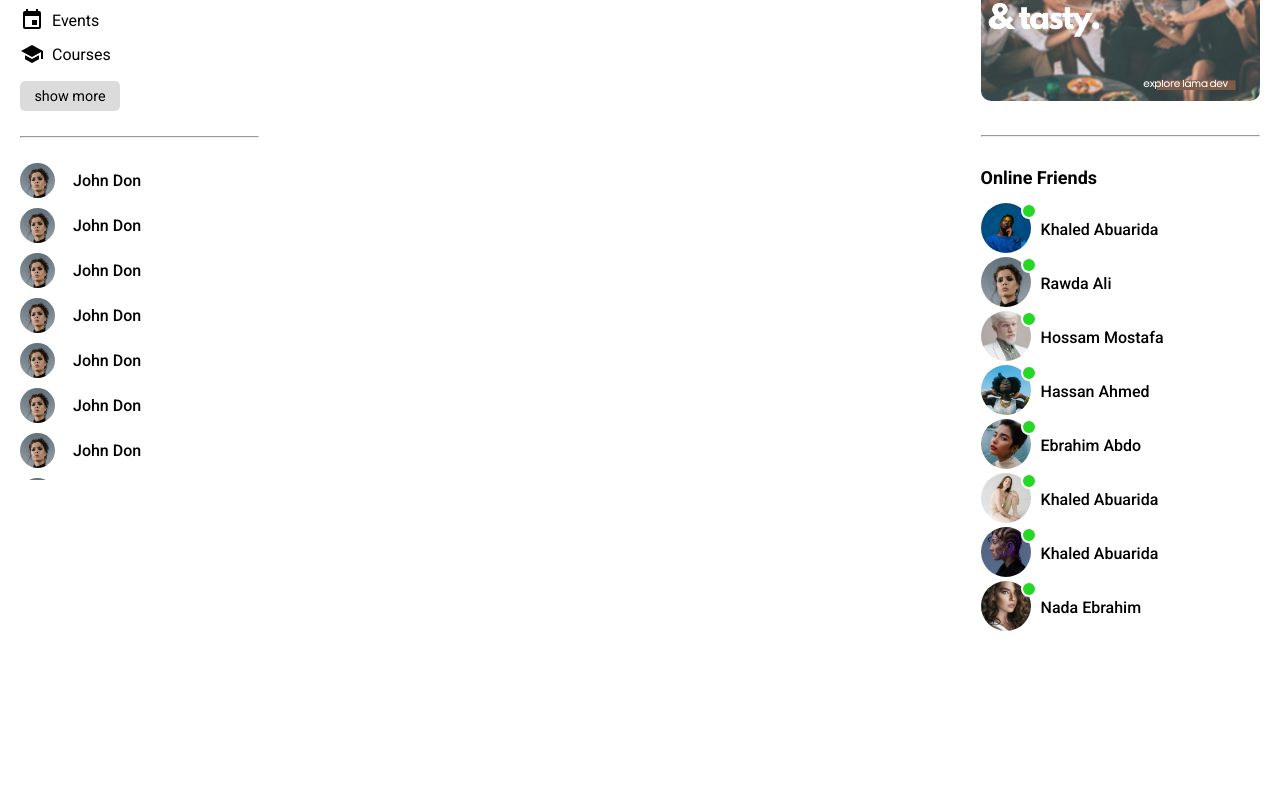
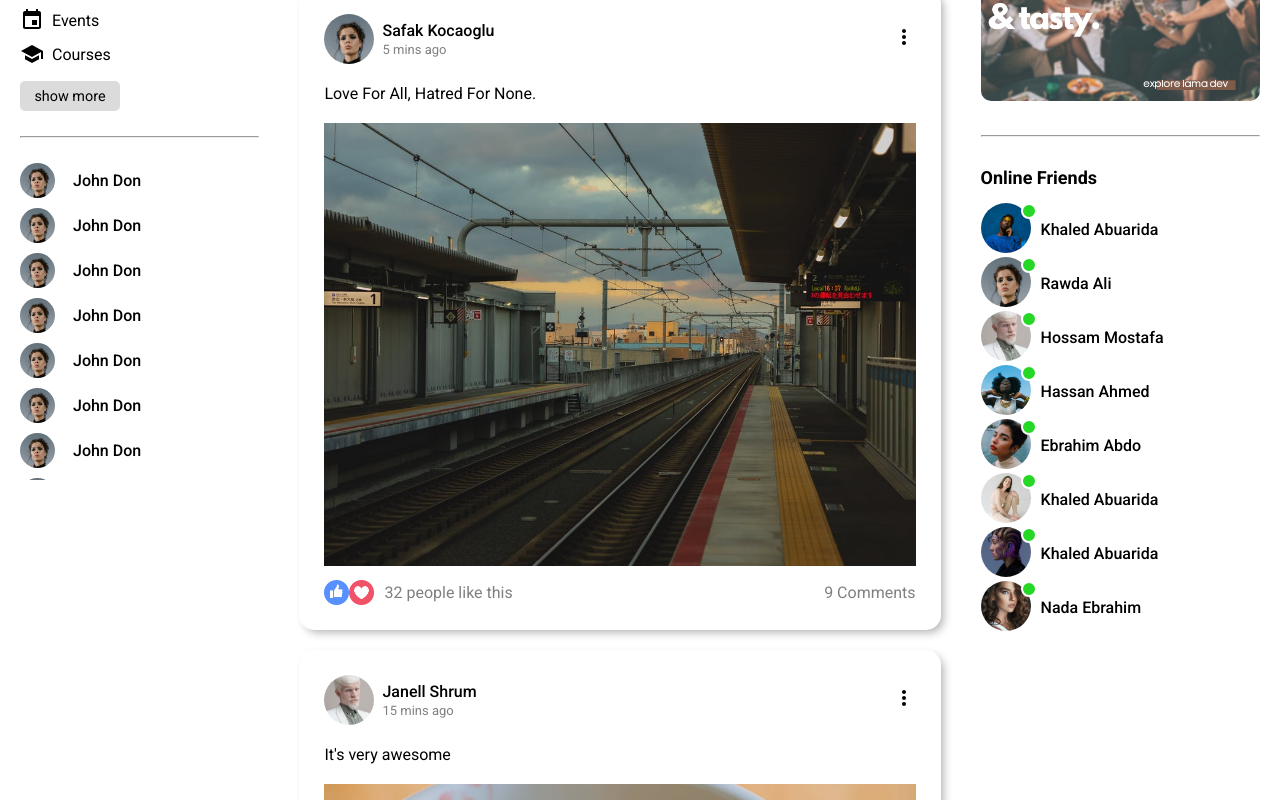
Before and after one commit to KhaledAbuarida/social-app, a React (Create React App) app: page /profile in a window 1280 px wide. Shown: the part 320-1120 px from the top of the page. Before the commit the page ends 955 px from the top, so only its background shows below. Built offline with nearby package versions, Linux system fonts and the light colour scheme.

Commit message:
get dynamic post from api

```diff
--- a/src/components/feed/Feed.jsx
+++ b/src/components/feed/Feed.jsx
@@ -7,9 +7,9 @@ export default function Feed() {
   return (
     <div className='feed'>
       <Share />
-      {Posts.map((p) => {
+      {Posts.map((p) => (
         <Post key={p.id} post={p}/>
-      })}
+      ))}
 
     </div>
   )
--- a/src/components/post/Post.jsx
+++ b/src/components/post/Post.jsx
@@ -1,17 +1,18 @@
 import './post.css'
 import MoreVertIcon from '@mui/icons-material/MoreVert';
+import { Users } from '../../dummyData'
+
 
 export default function Post({post}) {
-  console.log(post);
   return (
     <div className='post'>
       <div className="postContainer">
         <div className="postUpperPart">
           <div className="leftUpperPart">
-            <img className='postProfileImg' src="/assets/person/khaled.jpg" alt="" />
+            <img className='postProfileImg' src={Users.filter((u) => u.id === post.userId)[0].profilePicture} alt="" />
             <div>
-              <span className='postProfileName'>Khaled Abuarida</span>
-              <div className='postDate'>5 mins ago</div>
+              <span className='postProfileName'>{Users.filter((u) => u.id === post.userId)[0].username}</span>
+              <div className='postDate'>{post.date}</div>
             </div>
           </div>
           <div className="rightUpperPart">
@@ -21,19 +22,19 @@ export default function Post({post}) {
         <div className="postMiddlePart">
           <div className="content">
             <div className="postText">
-              Hello this is my first post :)
+              {post.desc}
             </div>
-            <img className='postPic' src="/assets/posts/5.jpeg" alt="" />
+            <img className='postPic' src={post.photo} alt="" />
           </div>
         </div>
         <div className="postLowerPart">
           <div className="reactions">
             <img className='likeIcon' src="/assets/like.png" alt="" />
             <img className='likeIcon' src="/assets/heart.png" alt="" />
-            <span className='likeCount'>67 people like this</span>
+            <span className='likeCount'>{post.like} people like this</span>
           </div>
           <div className="comments">
-            <span>19 Comment</span>
+            <span>{post.comment} Comments</span>
           </div>
         </div>
       </div>
--- a/src/components/post/post.css
+++ b/src/components/post/post.css
@@ -22,6 +22,7 @@
     border-radius: 50%;
     margin-right: 8px;
     cursor: pointer;
+    object-fit: cover;
 }
 .leftUpperPart {
     display: flex;
--- a/src/components/sidebar/sidebar.css
+++ b/src/components/sidebar/sidebar.css
@@ -2,6 +2,10 @@
     flex: 3;
     height: calc(100vh - 70px);
     overflow-y: scroll;
+    /* position: sticky; */
+    /* top: 700px; */
+
+
 }
 ::-webkit-scrollbar {
     width: 5px;
--- a/src/dummyData.js
+++ b/src/dummyData.js
@@ -55,7 +55,7 @@ export const Users = [
     {
       id: 1,
       desc: "Love For All, Hatred For None.",
-      photo: "assets/post/1.jpeg",
+      photo: "/assets/posts/1.jpeg",
       date: "5 mins ago",
       userId: 1,
       like: 32,
@@ -63,7 +63,8 @@ export const Users = [
     },
     {
       id: 2,
-      photo: "assets/post/2.jpeg",
+      desc: "It's very awesome",
+      photo: "assets/posts/2.jpeg",
       date: "15 mins ago",
       userId: 2,
       like: 2,
@@ -72,7 +73,7 @@ export const Users = [
     {
       id: 3,
       desc: "Every moment is a fresh beginning.",
-      photo: "assets/post/3.jpeg",
+      photo: "assets/posts/3.jpeg",
       date: "1 hour ago",
       userId: 3,
       like: 61,
@@ -80,7 +81,8 @@ export const Users = [
     },
     {
       id: 4,
-      photo: "assets/post/4.jpeg",
+      desc: "It's very awesome",
+      photo: "assets/posts/4.jpeg",
       date: "4 hours ago",
       userId: 4,
       like: 7,
@@ -88,7 +90,8 @@ export const Users = [
     },
     {
       id: 5,
-      photo: "assets/post/5.jpeg",
+      desc: "It's very awesome",
+      photo: "assets/posts/5.jpeg",
       date: "5 hours ago",
       userId: 5,
       like: 23,
@@ -96,7 +99,8 @@ export const Users = [
     },
     {
       id: 6,
-      photo: "assets/post/6.jpeg",
+      desc: "It's very awesome",
+      photo: "assets/posts/6.jpeg",
       date: "1 day ago",
       userId: 6,
       like: 44,
@@ -105,7 +109,7 @@ export const Users = [
     {
       id: 7,
       desc: "Never regret anything that made you smile.",
-      photo: "assets/post/7.jpeg",
+      photo: "assets/posts/7.jpeg",
       date: "2 days ago",
       userId: 7,
       like: 52,
@@ -113,7 +117,8 @@ export const Users = [
     },
     {
       id: 8,
-      photo: "assets/post/8.jpeg",
+      photo: "assets/posts/8.jpeg",
+      desc: "It's very awesome",
       date: "3 days ago",
       userId: 8,
       like: 15,
@@ -122,7 +127,7 @@ export const Users = [
     {
       id: 9,
       desc: "Change the world by being yourself.",
-      photo: "assets/post/9.jpeg",
+      photo: "assets/posts/9.jpeg",
       date: "5 days ago",
       userId: 9,
       like: 11,
@@ -130,7 +135,8 @@ export const Users = [
     },
     {
       id: 10,
-      photo: "assets/post/10.jpeg",
+      desc: "It's very awesome",
+      photo: "assets/posts/10.jpeg",
       date: "1 week ago",
       userId: 10,
       like: 104,
```
